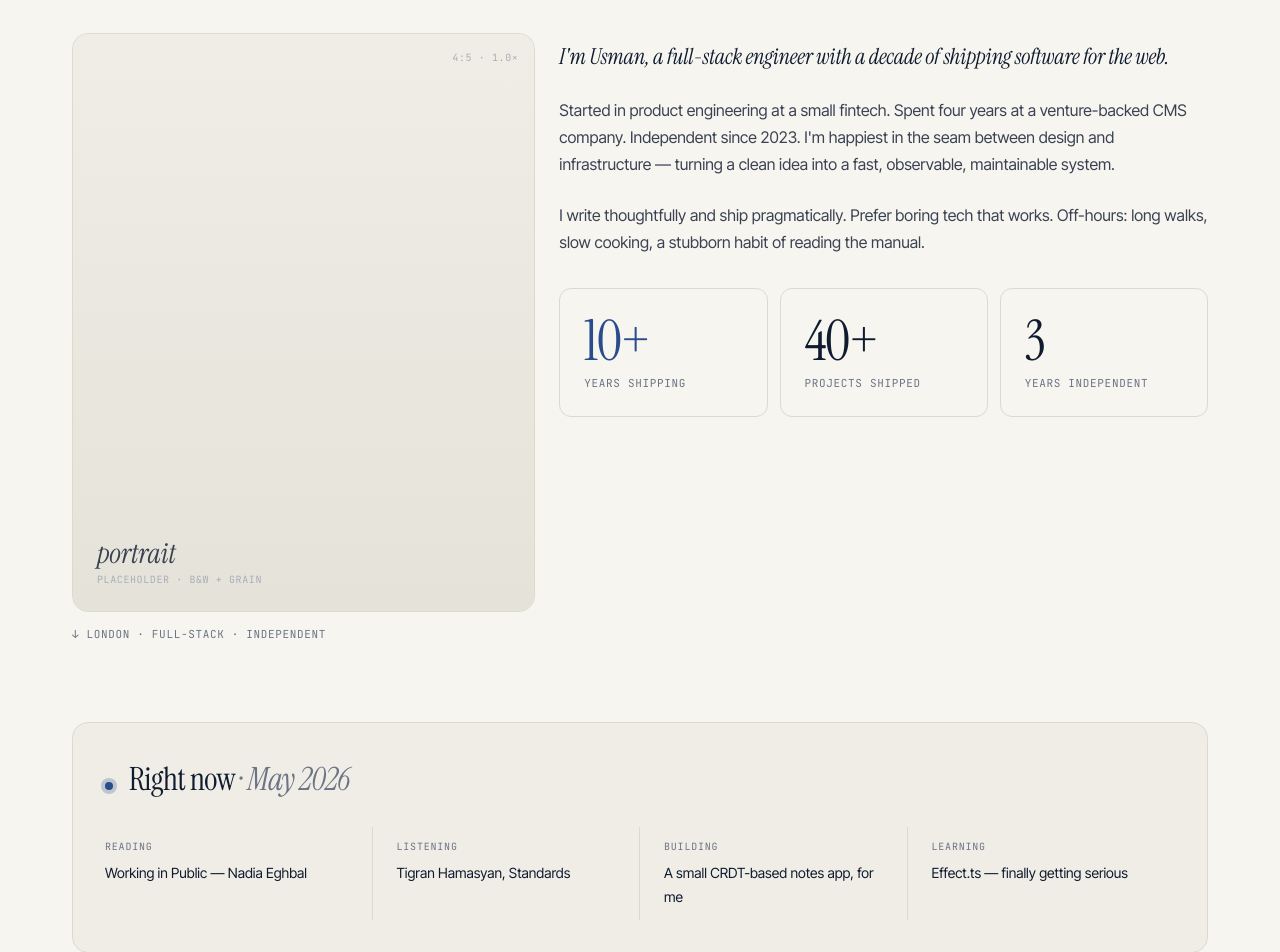
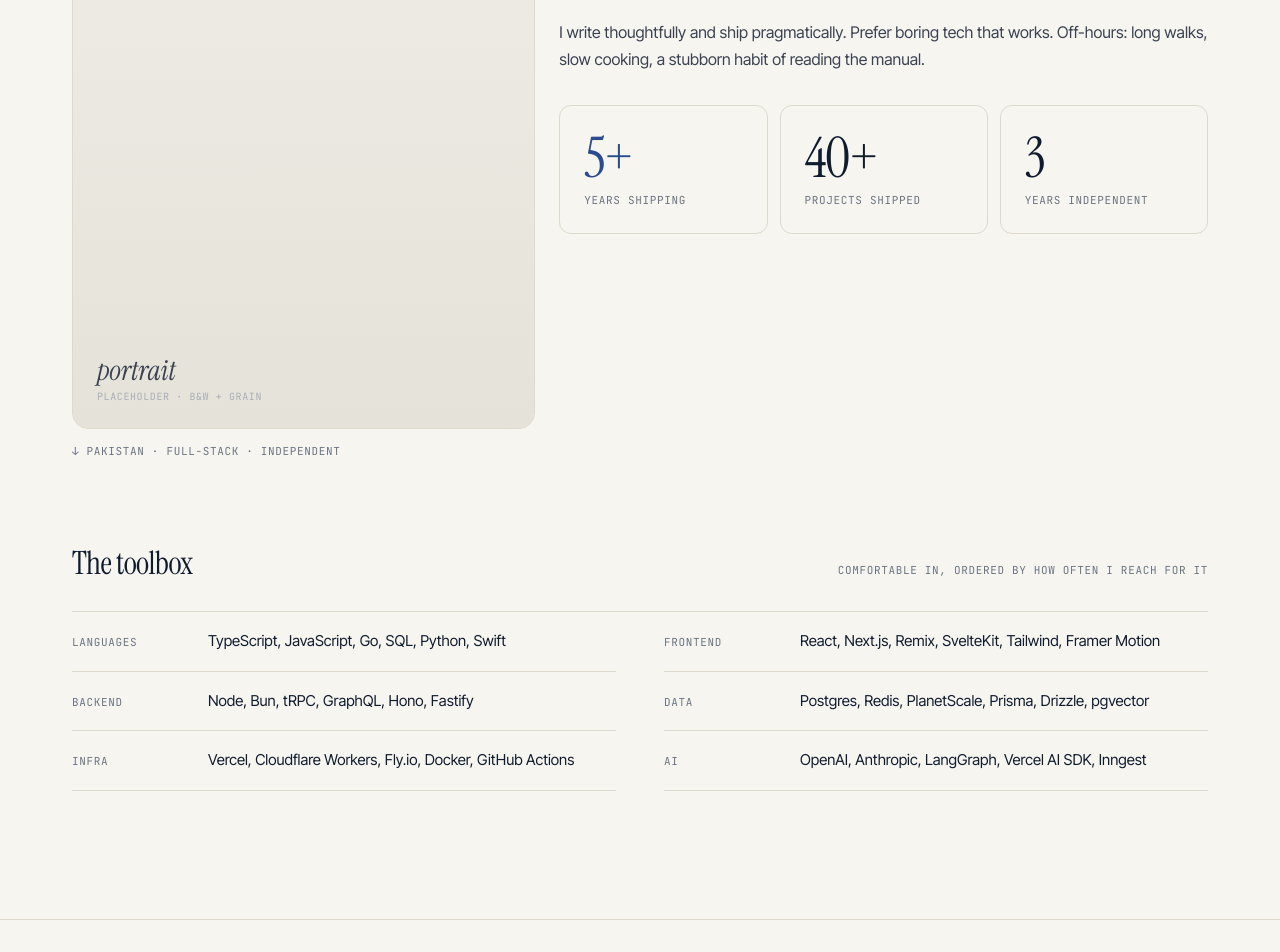
Before and after one commit to usmanashraff/usman-codes, a Next.js app: page / in a window 1280 px wide. Shown: the part 3620-4572 px from the top of the page. Built offline with nearby package versions, Linux system fonts and the light colour scheme.

Commit message:
some fixes and animations

```diff
--- a/app/projects/page.tsx
+++ b/app/projects/page.tsx
@@ -5,8 +5,25 @@ import { useRef, useState } from "react";
 import Link from "next/link";
 import Header from "@/components/Header";
 import Footer from "@/components/Footer";
+import CountUp from "@/components/CountUp";
 
-const ARCHIVE = [
+interface Project {
+  n: string;
+  title: string;
+  sub: string;
+  desc: string;
+  tags: string[];
+  href: string;
+  codeHref?: string;
+}
+
+interface ArchiveGroup {
+  year: string;
+  count: string;
+  projects: Project[];
+}
+
+const ARCHIVE: ArchiveGroup[] = [
   {
     year: "2026",
     count: "02 projects",
@@ -212,7 +229,8 @@ export default function ProjectsPage() {
             >
               {STATS.map((s) => (
                 <div key={s.l} style={{ display: "flex", flexDirection: "column", gap: 4 }}>
-                  <span
+                  <CountUp
+                    value={s.n}
                     style={{
                       fontFamily: "var(--font-display)",
                       fontSize: 40,
@@ -220,9 +238,7 @@ export default function ProjectsPage() {
                       lineHeight: 1,
                       letterSpacing: "-0.02em",
                     }}
-                  >
-                    {s.n}
-                  </span>
+                  />
                   <span
                     style={{
                       fontFamily: "var(--font-mono)",
@@ -269,7 +285,7 @@ function YearGroup({
   group,
   groupIndex,
 }: {
-  group: (typeof ARCHIVE)[0];
+  group: ArchiveGroup;
   groupIndex: number;
 }) {
   const ref = useRef<HTMLDivElement>(null);
@@ -336,7 +352,7 @@ function YearGroup({
   );
 }
 
-function ArchiveRow({ p }: { p: (typeof ARCHIVE)[0]["projects"][0] }) {
+function ArchiveRow({ p }: { p: Project }) {
   const [hover, setHover] = useState(false);
 
   return (
--- a/components/AboutSection.tsx
+++ b/components/AboutSection.tsx
@@ -2,6 +2,7 @@
 
 import { motion, useInView } from "framer-motion";
 import { useRef } from "react";
+import CountUp from "./CountUp";
 
 const SKILLS: Record<string, string[]> = {
   Languages: ["TypeScript", "JavaScript", "Go", "SQL", "Python", "Swift"],
@@ -11,13 +12,6 @@ const SKILLS: Record<string, string[]> = {
   Infra: ["Vercel", "Cloudflare Workers", "Fly.io", "Docker", "GitHub Actions"],
   AI: ["OpenAI", "Anthropic", "LangGraph", "Vercel AI SDK", "Inngest"],
 };
-
-const NOW = [
-  { label: "reading", value: "Working in Public — Nadia Eghbal" },
-  { label: "listening", value: "Tigran Hamasyan, Standards" },
-  { label: "building", value: "A small CRDT-based notes app, for me" },
-  { label: "learning", value: "Effect.ts — finally getting serious" },
-];
 
 function PortraitFrame() {
   return (
@@ -114,7 +108,8 @@ function StatCard({ value, label, accent }: { value: string; label: string; acce
         (e.currentTarget as HTMLElement).style.transform = "none";
       }}
     >
-      <span
+      <CountUp
+        value={value}
         style={{
           fontFamily: "var(--font-display)",
           fontSize: 56,
@@ -123,9 +118,7 @@ function StatCard({ value, label, accent }: { value: string; label: string; acce
           color: accent ? "var(--accent)" : "var(--fg-1)",
           fontWeight: 400,
         }}
-      >
-        {value}
-      </span>
+      />
       <span
         style={{
           fontFamily: "var(--font-mono)",
@@ -144,11 +137,9 @@ function StatCard({ value, label, accent }: { value: string; label: string; acce
 export default function AboutSection() {
   const topRef = useRef<HTMLDivElement>(null);
   const midRef = useRef<HTMLDivElement>(null);
-  const nowRef = useRef<HTMLDivElement>(null);
   const skillsRef = useRef<HTMLDivElement>(null);
   const topInView = useInView(topRef, { once: true, margin: "-10% 0px" });
   const midInView = useInView(midRef, { once: true, margin: "-10% 0px" });
-  const nowInView = useInView(nowRef, { once: true, margin: "-10% 0px" });
   const skillsInView = useInView(skillsRef, { once: true, margin: "-10% 0px" });
 
   return (
@@ -178,7 +169,7 @@ export default function AboutSection() {
           >
             A developer who{" "}
             <em style={{ fontStyle: "italic", color: "var(--accent)" }}>also reads</em>
-            . Four years of shipping software for people who use it.
+            . Five years of shipping software for people who use it.
           </h2>
         </motion.div>
 
@@ -210,7 +201,7 @@ export default function AboutSection() {
                 margin: "14px 0 0",
               }}
             >
-              ↓ London · full-stack · independent
+              ↓ Pakistan · full-stack · independent
             </p>
           </motion.div>
 
@@ -237,7 +228,7 @@ export default function AboutSection() {
                 letterSpacing: "-0.01em",
               }}
             >
-              I&apos;m Usman, a full-stack engineer with a decade of shipping software for the web.
+              I&apos;m Usman, a full-stack engineer with 5 Years of shipping software for the web.
             </p>
             <p
               style={{
@@ -248,7 +239,7 @@ export default function AboutSection() {
                 margin: 0,
               }}
             >
-              Started in product engineering at a small fintech. Spent four years at a venture-backed CMS company. Independent since 2023. I&apos;m happiest in the seam between design and infrastructure — turning a clean idea into a fast, observable, maintainable system.
+              Started in product engineering at a small fintech. Spent five years at a venture-backed CMS company. Independent since 2023. I&apos;m happiest in the seam between design and infrastructure, turning a clean idea into a fast, observable, maintainable system.
             </p>
             <p
               style={{
@@ -271,103 +262,12 @@ export default function AboutSection() {
                 marginTop: 8,
               }}
             >
-              <StatCard value="10+" label="years shipping" accent />
+              <StatCard value="5+" label="years shipping" accent />
               <StatCard value="40+" label="projects shipped" />
               <StatCard value="3" label="years independent" />
             </div>
           </motion.div>
         </div>
-
-        {/* NOW PANEL */}
-        <motion.div
-          ref={nowRef}
-          initial={{ opacity: 0, y: 16 }}
-          animate={nowInView ? { opacity: 1, y: 0 } : {}}
-          transition={{ duration: 0.7 }}
-          style={{
-            padding: "32px 32px",
-            background: "var(--surface-1)",
-            border: "1px solid var(--border)",
-            borderRadius: 16,
-            marginBottom: 80,
-          }}
-        >
-          <div
-            style={{
-              display: "flex",
-              alignItems: "baseline",
-              gap: 16,
-              marginBottom: 24,
-            }}
-          >
-            <span
-              style={{
-                width: 8,
-                height: 8,
-                borderRadius: 999,
-                background: "var(--accent)",
-                boxShadow: "0 0 0 4px color-mix(in oklab, var(--accent) 25%, transparent)",
-                flexShrink: 0,
-              }}
-            />
-            <h3
-              style={{
-                fontFamily: "var(--font-display)",
-                fontSize: 32,
-                fontWeight: 400,
-                margin: 0,
-                letterSpacing: "-0.02em",
-                color: "var(--fg-1)",
-              }}
-            >
-              Right now{" "}
-              <em style={{ fontStyle: "italic", color: "var(--fg-3)" }}>· May 2026</em>
-            </h3>
-          </div>
-          <div
-            style={{
-              display: "grid",
-              gridTemplateColumns: "repeat(4, 1fr)",
-              gap: 0,
-            }}
-            className="now-grid"
-          >
-            {NOW.map((n, i) => (
-              <div
-                key={n.label}
-                style={{
-                  padding: "12px 20px 12px 0",
-                  borderRight: i < NOW.length - 1 ? "1px solid var(--border)" : "none",
-                  paddingLeft: i === 0 ? 0 : 24,
-                }}
-              >
-                <span
-                  style={{
-                    fontFamily: "var(--font-mono)",
-                    fontSize: 10,
-                    textTransform: "uppercase",
-                    letterSpacing: "0.08em",
-                    color: "var(--fg-3)",
-                    display: "block",
-                    marginBottom: 6,
-                  }}
-                >
-                  {n.label}
-                </span>
-                <span
-                  style={{
-                    fontFamily: "var(--font-body)",
-                    fontSize: 14,
-                    lineHeight: 1.45,
-                    color: "var(--fg-1)",
-                  }}
-                >
-                  {n.value}
-                </span>
-              </div>
-            ))}
-          </div>
-        </motion.div>
 
         {/* SKILLS — The toolbox */}
         <motion.div
@@ -469,29 +369,11 @@ export default function AboutSection() {
             max-width: 360px;
             margin: 0 auto;
           }
-          .now-grid {
-            grid-template-columns: repeat(2, 1fr) !important;
-            gap: 16px !important;
-          }
-          .now-grid > div {
-            border-right: none !important;
-            padding-left: 0 !important;
-            padding-right: 0 !important;
-            border-bottom: 1px solid var(--border);
-          }
-          .now-grid > div:nth-last-child(-n+2) { border-bottom: none; }
           .skills-grid {
             grid-template-columns: 1fr !important;
             gap: 0 !important;
           }
         }
-        @media (max-width: 480px) {
-          .now-grid {
-            grid-template-columns: 1fr !important;
-          }
-          .now-grid > div:nth-last-child(-n+2) { border-bottom: 1px solid var(--border); }
-          .now-grid > div:last-child { border-bottom: none; }
-        }
       `}</style>
     </section>
   );
--- a/components/ContactSection.tsx
+++ b/components/ContactSection.tsx
@@ -106,8 +106,8 @@ export default function ContactSection() {
 
   const update =
     (k: keyof typeof form) =>
-    (e: React.ChangeEvent<HTMLInputElement | HTMLTextAreaElement>) =>
-      setForm({ ...form, [k]: e.target.value });
+      (e: React.ChangeEvent<HTMLInputElement | HTMLTextAreaElement>) =>
+        setForm({ ...form, [k]: e.target.value });
 
   const onSubmit = async (e: React.FormEvent) => {
     e.preventDefault();
@@ -354,8 +354,8 @@ export default function ContactSection() {
               {submitted
                 ? "✓ noted — i'll be in touch within 24h"
                 : error
-                ? error
-                : "or email hello@usman.codes directly"}
+                  ? error
+                  : "or email usmanscodes@gmail.com directly"}
             </span>
             <button
               type="submit"
--- /dev/null
+++ b/components/CountUp.tsx
@@ -0,0 +1,41 @@
+"use client";
+
+import { useEffect, useRef, useState } from "react";
+import { useInView } from "framer-motion";
+
+interface CountUpProps {
+  value: string;
+  duration?: number;
+  style?: React.CSSProperties;
+}
+
+export default function CountUp({ value, duration = 1000, style }: CountUpProps) {
+  const match = value.match(/^(\d+)(.*)$/);
+  const target = match ? parseInt(match[1]) : 0;
+  const suffix = match ? match[2] : "";
+
+  const ref = useRef<HTMLSpanElement>(null);
+  const inView = useInView(ref, { once: true });
+  const [count, setCount] = useState(0);
+
+  useEffect(() => {
+    if (!inView) return;
+    const startTime = performance.now();
+
+    const tick = (now: number) => {
+      const elapsed = now - startTime;
+      const progress = Math.min(elapsed / duration, 1);
+      const eased = 1 - Math.pow(1 - progress, 3);
+      setCount(Math.round(eased * target));
+      if (progress < 1) requestAnimationFrame(tick);
+    };
+
+    requestAnimationFrame(tick);
+  }, [inView, target, duration]);
+
+  return (
+    <span ref={ref} style={style}>
+      {count}{suffix}
+    </span>
+  );
+}
--- a/components/ServicesSection.tsx
+++ b/components/ServicesSection.tsx
@@ -255,7 +255,7 @@ function ServiceRow({
 }
 
 export default function ServicesSection() {
-  const [openIdx, setOpenIdx] = useState(0);
+  const [openIdx, setOpenIdx] = useState(-1);
   const ref = useRef<HTMLDivElement>(null);
   const inView = useInView(ref, { once: true, margin: "-10% 0px" });
 
```
